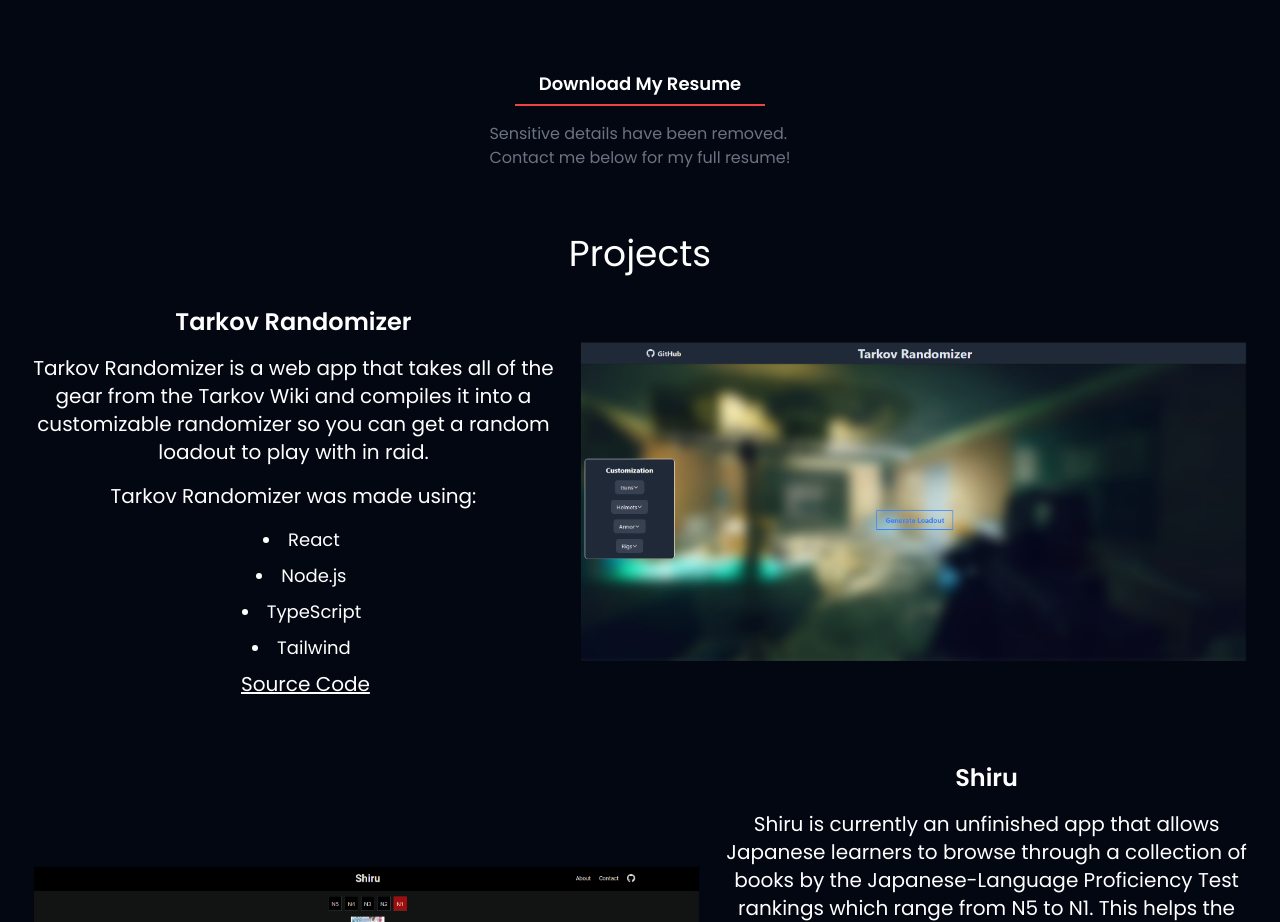
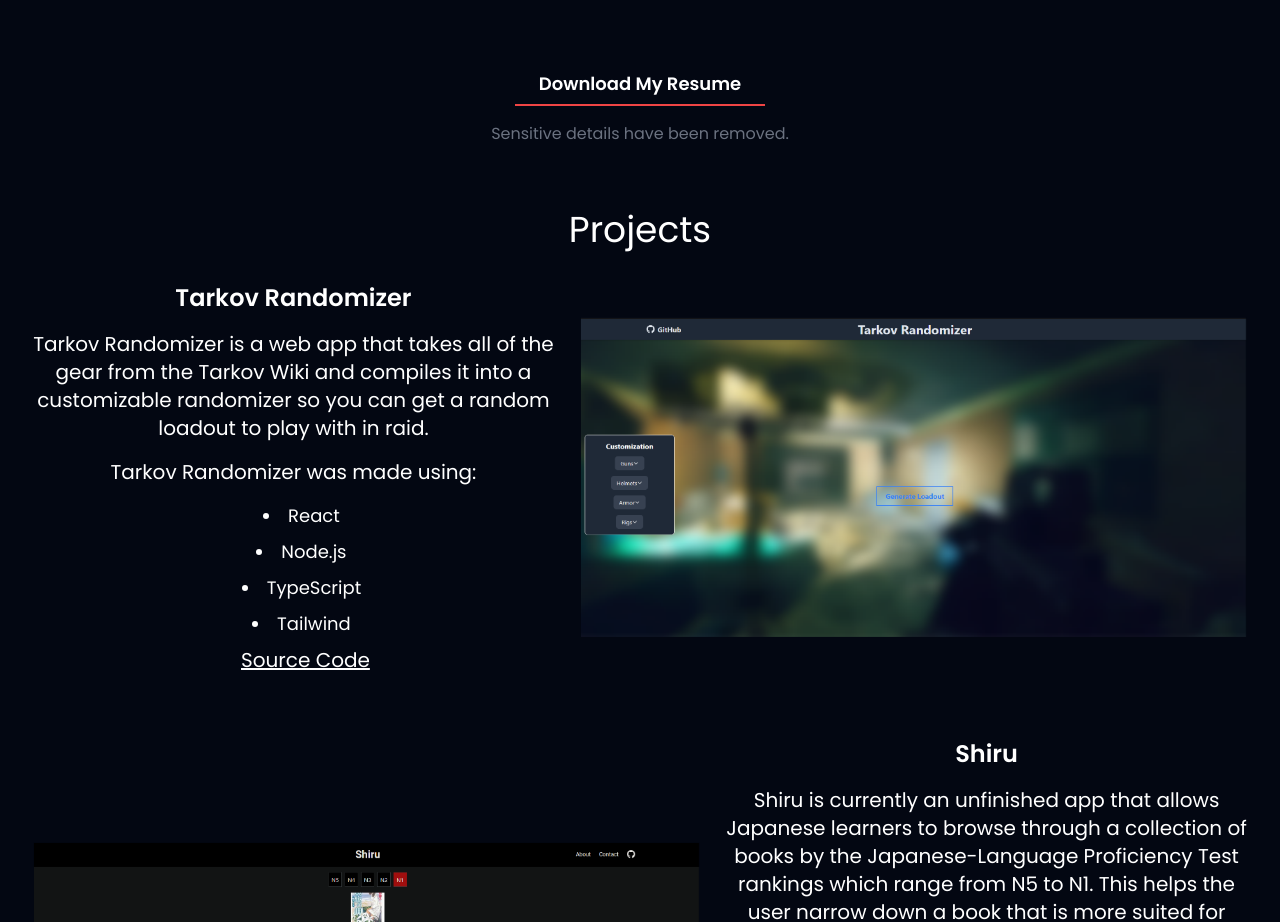
Before and after one commit to Josh-Harrison1600/personalwebsite, a React (Create React App) app: page / in a window 1280 px wide. Shown: the part 1402-2324 px from the top of the page. Built offline with nearby package versions, Linux system fonts and the light colour scheme.

Commit message:
small About change

```diff
--- a/src/components/About.tsx
+++ b/src/components/About.tsx
@@ -116,7 +116,7 @@ const About = forwardRef<HTMLDivElement, AboutProps>(({ aboutText }, ref) => {
       </a>
      </div>
 
-      <a data-aos="fade-up" className='text-gray-500'>Sensitive details have been removed.<br />Contact me below for my full resume!</a>
+      <a data-aos="fade-up" className='text-gray-500'>Sensitive details have been removed.</a>
     </div>
   );
 });
```
